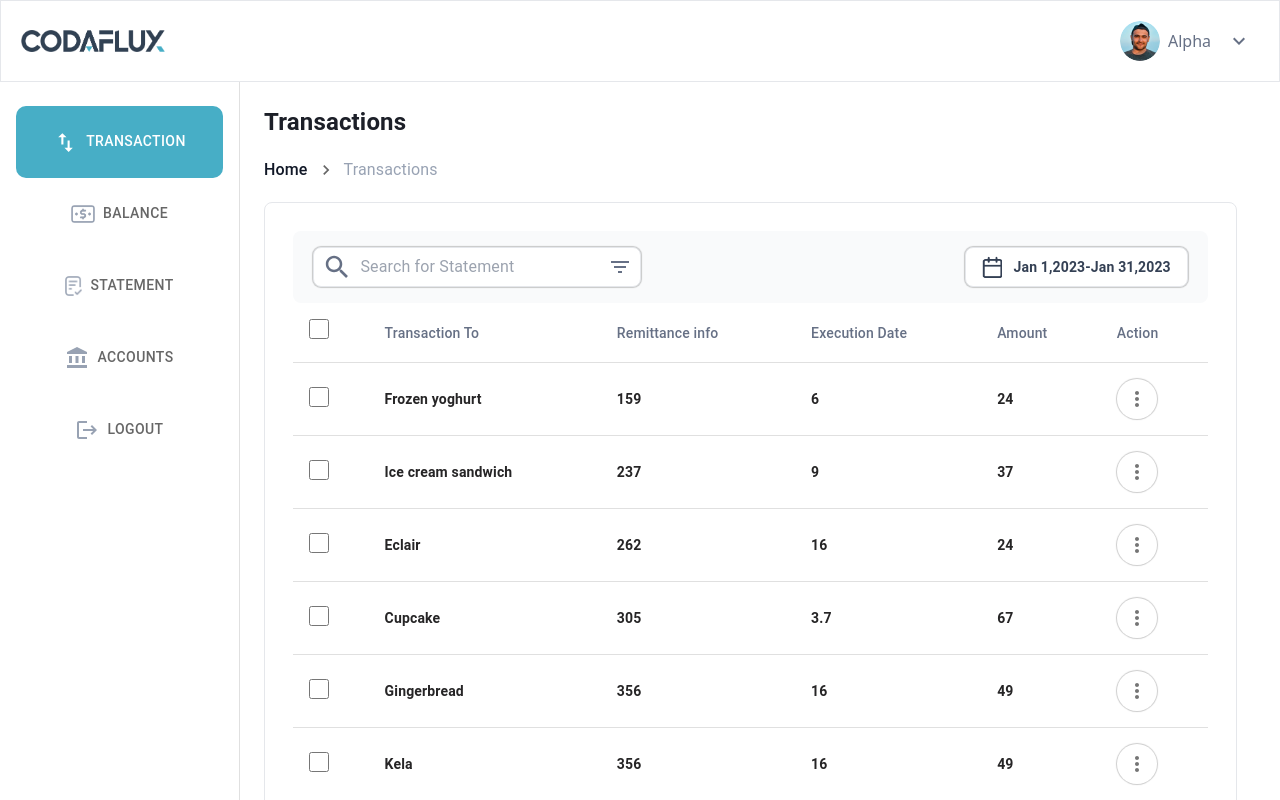
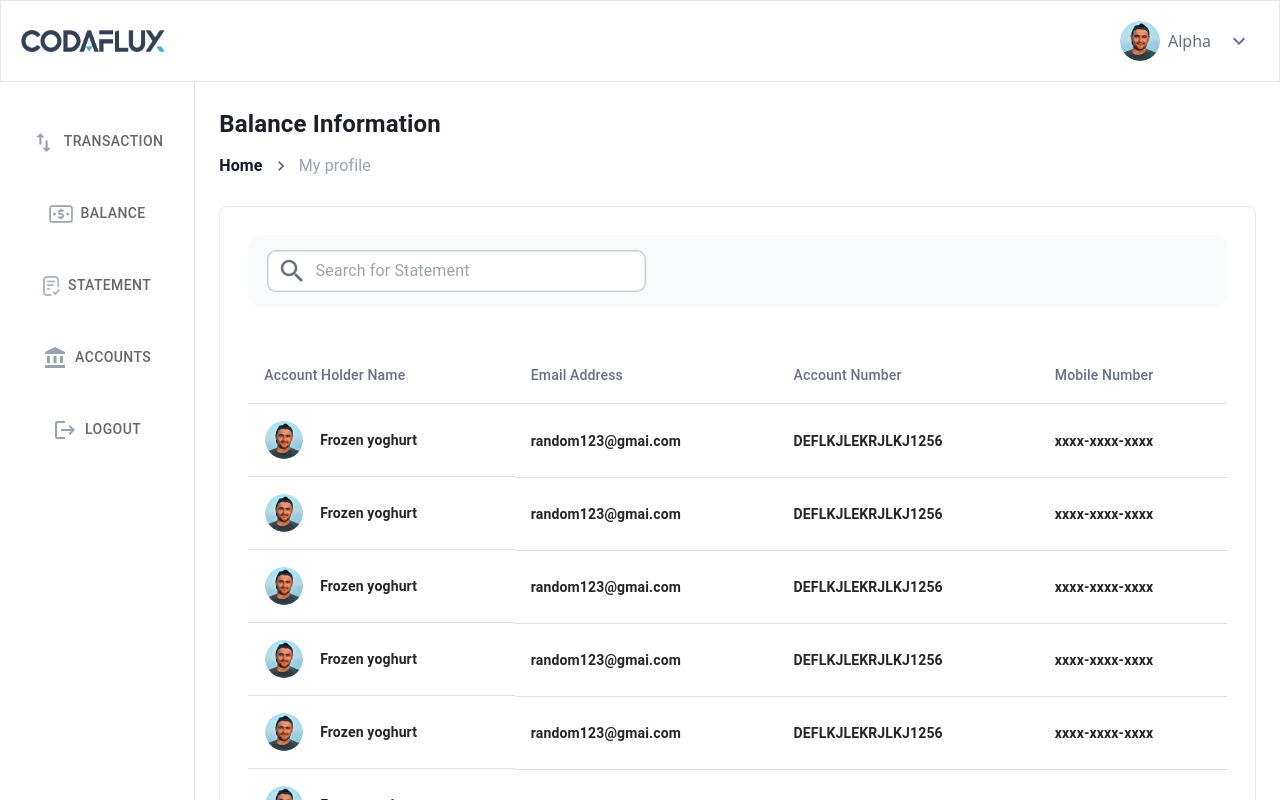
Before and after one commit to sameershahid1/codaflux, a React (Create React App) app: page /dashboard in a window 1280 px wide. Shown: the top 800 px of the page. Built offline with nearby package versions, Linux system fonts and the light colour scheme.

Commit message:
set profile-list as home page

```diff
--- a/src/component/accountoverview/index.js
+++ b/src/component/accountoverview/index.js
@@ -40,7 +40,9 @@ const AccountOverview = ({ handleValue }) => {
         createData(4, BanquImg, 'Bank Banque J.VanBreda & C', 'Mohid', 'BE74 0634 8461 8907', 24.09),
     ];
     const breadcrumbs = [
-        <Link key="1" className="text-gray-900 font-semibold" to="/dashboard">
+        <Link key="1" className="text-gray-900 font-semibold"
+            onClick={() => { handleValue(6) }}
+            to="/dashboard">
             Home
         </Link>,
         <p key="3" className="text-[#98A2B3]">
--- a/src/component/addbankaccount/index.js
+++ b/src/component/addbankaccount/index.js
@@ -23,14 +23,16 @@ const oldRows = [
     createData(4, BanquImg, 'Bank Banque J.VanBreda & C', 'Mohid', 'BE74 0634 8461 8907', 24.09),
 ];
 
-const AddBankAccount = () => {
+const AddBankAccount = ({ handleValue }) => {
     const [bankInformation, setBankInformation] = useState({ ...oldRows[0] })
     const [activate, setActivate] = useState({
         modal: false,
         switch: false,
     })
     const breadcrumbs = [
-        <Link key="1" className="text-gray-900 font-semibold" to="/dashboard">
+        <Link key="1" className="text-gray-900 font-semibold"
+            onClick={() => { handleValue(6) }}
+            to="/dashboard">
             Home
         </Link>,
         <Link key="1" className="text-gray-900 font-semibold" to="/dashboard">
@@ -126,7 +128,7 @@ const AddBankAccount = () => {
                                 <div onClick={() => {
                                     setBankInformation({ ...element })
                                 }}
-                                className='border-b cursor-pointer border-[#EAECF0] pb-4 flex justify-between items-center bank-flex-column'>
+                                    className='border-b cursor-pointer border-[#EAECF0] pb-4 flex justify-between items-center bank-flex-column'>
                                     <div className='flex items-center gap-4'>
                                         <img className='w-16' src={element.src} alt={'bank-img'} />
                                         <p className='text-[#262526] font-medium'>{element.bankName}</p>
--- a/src/component/balance/index.js
+++ b/src/component/balance/index.js
@@ -24,9 +24,11 @@ const pageSize = 7;
 let idSaver = 0;
 
 
-const Balance = ({ oldData,handleValue }) => {
+const Balance = ({ oldData, handleValue }) => {
   const breadcrumbs = [
-    <Link key="1" className="text-gray-900 font-semibold" to="/dashboard">
+    <Link key="1" className="text-gray-900 font-semibold"
+      onClick={() => { handleValue(6) }}
+      to="/dashboard">
       Home
     </Link>,
     <p key="3" className="text-[#98A2B3]">
@@ -86,7 +88,7 @@ const Balance = ({ oldData,handleValue }) => {
       <div className="flex flex-col gap-10  border rounded-lg bg-[#FFFFFF] p-7 mt-4 balance-width">
         <div className="bg-[#47AEC6] flex flex-col gap-2 pt-6 pb-6 ps-7 rounded-2xl">
           <h1 className="text-[30px] font-medium text-white">56,6900.67</h1>
-          <div onClick={()=>{handleValue(2)}} className="flex justify-center cursor-pointer gap-4 items-center border  pt-3 pb-3 pr-2 ps-2 rounded-lg w-48">
+          <div onClick={() => { handleValue(2) }} className="flex justify-center cursor-pointer gap-4 items-center border  pt-3 pb-3 pr-2 ps-2 rounded-lg w-48">
             <img className="w-4" src={StatementIcon} alt="statement-icon" />
             <span className="text-white text-[14px]">Monthly Statement</span>
           </div>
--- a/src/component/bankdetail/index.js
+++ b/src/component/bankdetail/index.js
@@ -27,9 +27,11 @@ let oldData = [
 const pageSize = 7;
 
 
-const BankDetail = () => {
+const BankDetail = ({ handleValue }) => {
     const breadcrumbs = [
-        <Link key="1" className="text-gray-900 font-semibold" to="/dashboard">
+        <Link key="1" className="text-gray-900 font-semibold"
+            onClick={() => { handleValue(6) }}
+            to="/dashboard">
             Home
         </Link>,
         <Link key="1" className="text-gray-900 font-semibold" to="/dashboard">
--- a/src/component/profile/index.js
+++ b/src/component/profile/index.js
@@ -7,10 +7,12 @@ import LogoutIcon from '@mui/icons-material/Logout';
 
 import './index.css'
 
-const Profile = () => {
+const Profile = ({ handleValue }) => {
     const navigate = useNavigate()
     const breadcrumbs = [
-        <Link key="1" className="text-gray-900 font-semibold" to="/dashboard">
+        <Link key="1" className="text-gray-900 font-semibold"
+            onClick={() => { handleValue(6) }}
+            to="/dashboard">
             Home
         </Link>,
         <Link key="1" className="text-gray-900 font-semibold" to="/dashboard">
--- a/src/component/profilelist/index.js
+++ b/src/component/profilelist/index.js
@@ -32,7 +32,9 @@ const pageSize = 7;
 
 const ProfileList = ({ handleValue }) => {
     const breadcrumbs = [
-        <Link key="1" className="text-gray-900 font-semibold" to="/dashboard">
+        <Link key="1" className="text-gray-900 font-semibold"
+            onClick={() => { handleValue(6) }}
+            to="/dashboard">
             Home
         </Link>,
         <p key="3" className="text-[#98A2B3]">
--- a/src/component/statement/index.js
+++ b/src/component/statement/index.js
@@ -21,7 +21,9 @@ const data = [
 
 const Statement = ({ handleValue }) => {
     const breadcrumbs = [
-        <Link key="1" className="text-gray-900 font-semibold" to="/dashboard">
+        <Link key="1" className="text-gray-900 font-semibold"
+            onClick={() => { handleValue(6) }}
+            to="/dashboard">
             Home
         </Link>,
         <p key="3" className="text-[#98A2B3]">
--- a/src/component/transaction/index.js
+++ b/src/component/transaction/index.js
@@ -29,7 +29,7 @@ const options = ["View", "Delete"];
 const ITEM_HEIGHT = 48;
 let idSaver = 0;
 
-const Transaction = ({ oldData, handleTransactionView }) => {
+const Transaction = ({ oldData, handleTransactionView, handleValue }) => {
   const [pagination, setPagination] = useState({
     count: oldData.length,
     from: 0,
@@ -41,8 +41,9 @@ const Transaction = ({ oldData, handleTransactionView }) => {
   const breadcrumbs = [
     <Link
       key="1"
-      className="text-base font-medium text-gray-900 "
+      className="font-semibold text-base font-medium text-gray-900 "
       to="/dashboard"
+      onClick={() => { handleValue(6) }}
     >
       Home
     </Link>,
--- a/src/component/transactiondetail/index.js
+++ b/src/component/transactiondetail/index.js
@@ -6,9 +6,11 @@ import SuccessIcon from '../../assets/images/success.png'
 
 import './index.css'
 
-const TransactionDetail = ({ data }) => {
+const TransactionDetail = ({ data, handleValue }) => {
     const breadcrumbs = [
-        <Link key="1" className='text-base font-medium text-gray-900 ' to='/dashboard'>
+        <Link key="1" className='text-base font-medium text-gray-900 '
+            onClick={() => { handleValue(6) }}
+            to='/dashboard'>
             Home
         </Link>,
         <Link key="1" className='text-base font-medium text-gray-900 ' to='/dashboard'>
--- a/src/page/dashboard/index.js
+++ b/src/page/dashboard/index.js
@@ -48,7 +48,7 @@ let rows = [
 
 
 const DashBoard = () => {
-    const [value, setValue] = useState(0);
+    const [value, setValue] = useState(6);
     const [isDrawerOpen, setIsDrawerOpen] = useState(false)
     const [isDrawerActivate, setIsDrawerActivate] = useState(drawer)
     const [transactionDetail, setTransactionDetail] = useState({ activate: false, data: {} })
@@ -96,7 +96,8 @@ const DashBoard = () => {
 
 
                 <TabPanel value={value} index={0}>
-                    {transactionDetail.activate ? <TransactionDetail data={transactionDetail.data} /> : <Transaction oldData={[...rows]} handleTransactionView={handleTransactionView} />}
+                    {transactionDetail.activate ? <TransactionDetail handleValue={handleValue} data={transactionDetail.data} /> :
+                        <Transaction handleValue={handleValue} oldData={[...rows]} handleTransactionView={handleTransactionView} />}
                 </TabPanel>
                 <TabPanel value={value} index={1}>
                     <Balance oldData={[...rows]} handleValue={handleValue} />
@@ -108,16 +109,16 @@ const DashBoard = () => {
                     <AccountOverview handleValue={handleValue} />
                 </TabPanel>
                 <TabPanel value={value} index={5}>
-                    <AddBankAccount />
+                    <AddBankAccount handleValue={handleValue}/>
                 </TabPanel>
                 <TabPanel value={value} index={6}>
                     <ProfileList handleValue={handleValue} />
                 </TabPanel>
                 <TabPanel value={value} index={7}>
-                    <Profile />
+                    <Profile handleValue={handleValue}/>
                 </TabPanel>
                 <TabPanel value={value} index={8}>
-                    <BankDetail />
+                    <BankDetail handleValue={handleValue} />
                 </TabPanel>
             </Box>
         </div>
```
